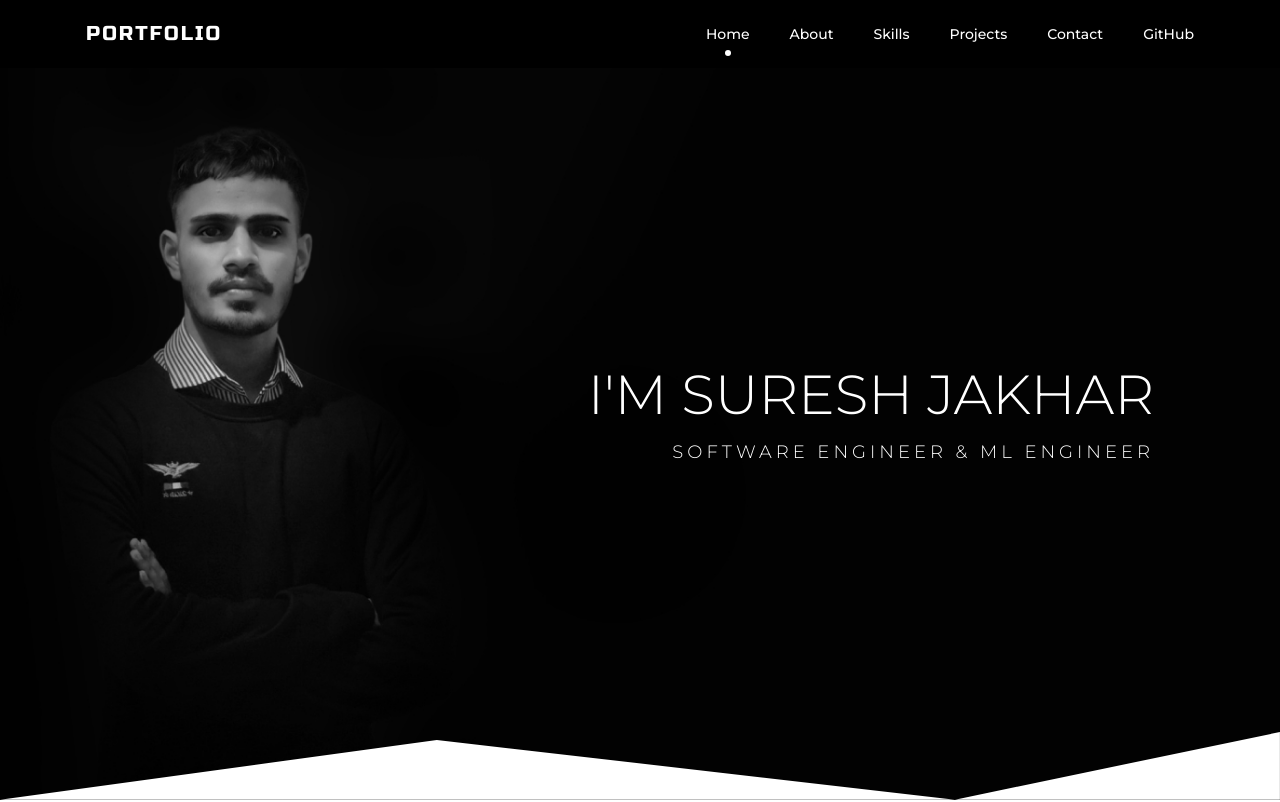
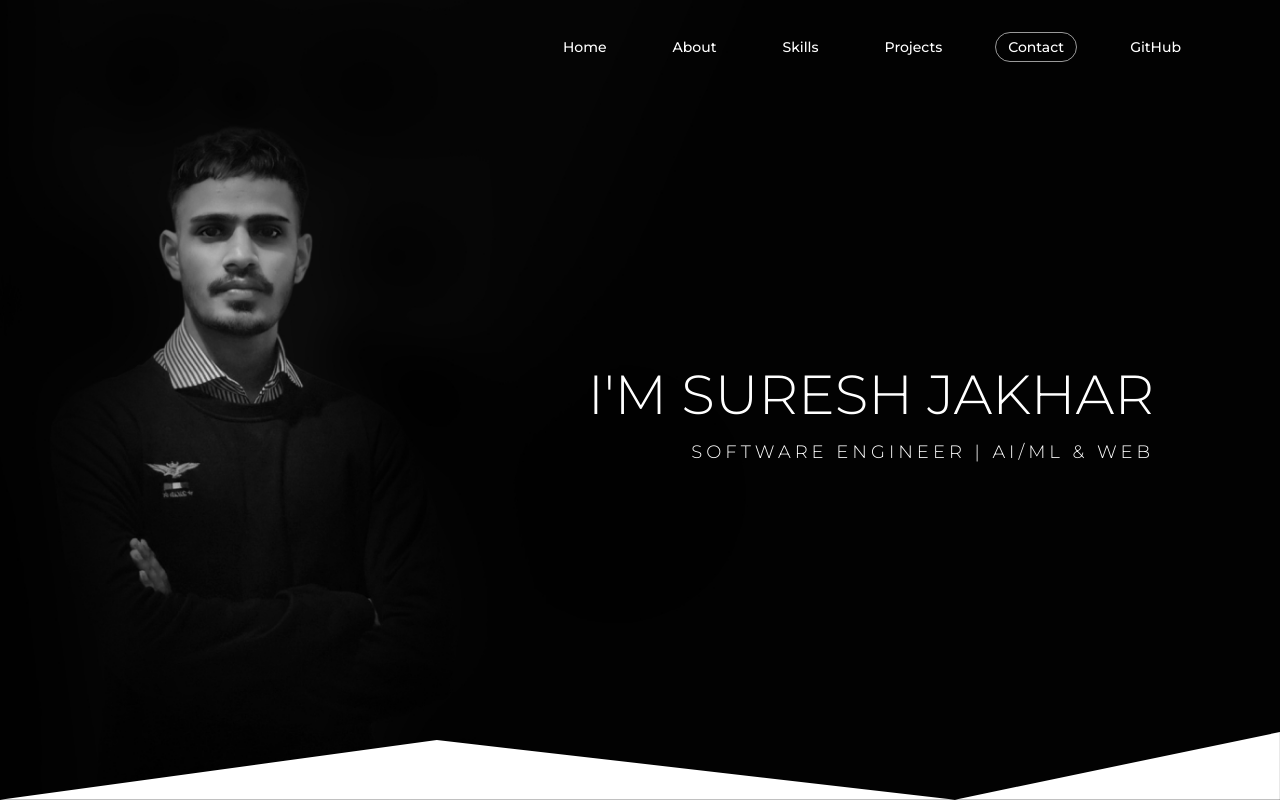
Before and after one commit to suresh-jakhar/Portfolio, a React (Vite) app: page / in a window 1280 px wide. Shown: the top 802 px of the page. Built offline with nearby package versions, Linux system fonts and the light colour scheme.

Commit message:
fix nav bar

```diff
--- a/index.html
+++ b/index.html
@@ -3,8 +3,8 @@
   <head>
     <meta charset="UTF-8" />
     <meta name="viewport" content="width=device-width, initial-scale=1.0" />
-    <title>Portfolio | Full Stack Developer</title>
-    <meta name="description" content="Professional portfolio website" />
+    <title>SOFTWARE ENGINEER | AI/ML & WEB</title>
+    <meta name="description" content="Portfolio of Suresh Jakhar — Software Engineer and AWS Certified Machine Learning Engineer specialising in full-stack development, search systems, and ML-powered applications." />
     <link rel="preconnect" href="https://fonts.googleapis.com" />
     <link rel="preconnect" href="https://fonts.gstatic.com" crossorigin />
     <link
--- a/src/App.jsx
+++ b/src/App.jsx
@@ -19,14 +19,14 @@ const App = () => {
   }, []);
 
   return (
-    <div className="rokstar">
+    <div className="portfolio-root">
       <Preloader preloaded={preloaded} />
       <Navbar />
       <HeroSection />
       <AboutSection />
       <ServicesSection />
+      <SkillsSection />
       <PortfolioSection />
-      <SkillsSection />
       <ContactSection />
       <Footer />
       <Toaster position="bottom-right" />
--- a/src/components/SectionTitle.jsx
+++ b/src/components/SectionTitle.jsx
@@ -1,6 +1,6 @@
 const SectionTitle = ({ title, className = '' }) => (
   <div className={`mb-12 ${className}`}>
-    <h2 className="text-3xl font-heading tracking-normal text-dark pb-4 relative before:absolute before:left-0 before:bottom-0 before:h-[5px] before:w-[55px] before:bg-dark after:absolute after:left-0 after:bottom-[2px] after:h-[1px] after:w-[255px] after:bg-dark">
+    <h2 className="text-3xl font-heading tracking-normal text-dark pb-5 relative before:absolute before:left-0 before:bottom-0 before:h-[4px] before:w-[80px] before:bg-dark after:absolute after:left-0 after:bottom-[1.5px] after:h-[1px] after:w-full after:bg-dark/20">
       {title}
     </h2>
   </div>
--- a/src/index.css
+++ b/src/index.css
@@ -20,28 +20,6 @@
     @apply max-w-[1140px] mx-auto px-4;
   }
 
-  .section-title {
-    @apply text-3xl font-heading tracking-normal text-dark pb-4 relative;
-  }
-
-  .section-title::before {
-    @apply absolute left-0 bottom-0 h-[5px] w-[55px] bg-dark;
-    content: '';
-  }
-
-  .section-title::after {
-    @apply absolute left-0 bottom-[2px] h-[1px] w-[255px] bg-dark;
-    content: '';
-  }
-
-  .nav-link {
-    @apply block text-white font-medium text-sm relative cursor-pointer;
-  }
-
-  .nav-link-hover {
-    @apply after:duration-300 after:content-[attr(data-hover)] after:absolute after:left-1/2 after:top-3/4 after:opacity-0 after:-translate-x-1/2 hover:after:top-1/2 hover:after:opacity-100;
-  }
-
   .input-field {
     @apply text-[13px] border-b border-neutral-200 outline-none w-full duration-300 focus:border-b-black h-8;
   }
--- a/src/sections/Footer.jsx
+++ b/src/sections/Footer.jsx
@@ -5,12 +5,8 @@ import { animateScroll as scroll } from 'react-scroll';
 const Footer = () => (
   <footer className="bg-gray-50 pt-10 md:pt-14 lg:pt-5 pb-5 relative">
     <div className="container">
-      <div className="text-center lg:text-left lg:flex justify-between items-center">
-        {/* Logo text */}
-        <a href="/" className="leading-none inline-block">
-          <span className="font-heading text-dark text-xl tracking-widest">PORTFOLIO</span>
-        </a>
-        <p className="mt-3 lg:mt-0">
+      <div className="text-center">
+        <p>
           © Suresh Jakhar {new Date().getFullYear()} · Built with{' '}
           <FaHeart className="inline text-red-600" /> in React
         </p>
--- a/src/sections/HeroSection.jsx
+++ b/src/sections/HeroSection.jsx
@@ -13,8 +13,8 @@ const HeroSection = () => (
           I'M SURESH JAKHAR
         </h1>
         <h2 className="text-white font-light text-md sm:text-lg tracking-[0.25rem] mt-2 sm:mt-4">
-          SOFTWARE ENGINEER &amp; ML ENGINEER
-        </h2>
+  SOFTWARE ENGINEER | AI/ML & WEB
+</h2>
       </div>
     </div>
     <WaveDivider className="hidden md:block" fillColor="#ffffff" />
--- a/src/sections/Navbar.jsx
+++ b/src/sections/Navbar.jsx
@@ -1,46 +1,69 @@
-import { useState, useEffect } from 'react';
+import { useState, useEffect, useRef } from 'react';
 import { Link } from 'react-scroll';
 import Hamburger from 'hamburger-react';
 import navLinks from '../data/navLinks';
 
 const NAV_LINK_CLS =
-  'block text-white font-medium text-sm relative cursor-pointer after:duration-300 ' +
-  'after:content-[attr(data-hover)] after:absolute after:left-1/2 after:top-3/4 ' +
-  'after:opacity-0 after:-translate-x-1/2 hover:after:top-1/2 hover:after:opacity-100 ' +
-  'after:hover:-translate-x-1/2 after:hover:-translate-y-1/2';
+  'block text-white font-medium text-sm cursor-pointer ' +
+  'px-3 py-1 rounded-full border border-transparent transition-[border-color] duration-300';
 
 const MOBILE_LINK_CLS =
-  'block text-white font-medium text-sm relative cursor-pointer py-1 px-3 duration-[400ms] hover:bg-white hover:text-dark';
-
-const ACTIVE_DOT =
-  'before:absolute before:h-[6px] before:w-[6px] before:rounded-full before:bg-white ' +
-  'before:left-1/2 before:-translate-x-1/2 before:-bottom-3';
+  'block text-white font-medium text-sm cursor-pointer py-1 px-3 duration-[400ms] hover:bg-white hover:text-dark';
 
 const Navbar = () => {
   const [scrolled, setScrolled] = useState(false);
   const [menuOpen, setMenuOpen] = useState(false);
+  const [activeSection, setActiveSection] = useState('hero');
+  const observerRef = useRef(null);
 
+  // Solid background after scrolling past hero
   useEffect(() => {
     const onScroll = () => setScrolled(window.scrollY >= 200);
     window.addEventListener('scroll', onScroll);
     return () => window.removeEventListener('scroll', onScroll);
   }, []);
 
+  // IntersectionObserver to reliably track which section is in view
+  useEffect(() => {
+    const sectionIds = navLinks
+      .filter((l) => !l.isExternal)
+      .map((l) => l.href);
+
+    const entries = {};
+
+    observerRef.current = new IntersectionObserver(
+      (observed) => {
+        observed.forEach((entry) => {
+          entries[entry.target.id] = entry.intersectionRatio;
+        });
+        // Pick the section with the highest visible ratio
+        const top = Object.entries(entries).sort((a, b) => b[1] - a[1])[0];
+        if (top && top[1] > 0) setActiveSection(top[0]);
+      },
+      { threshold: [0, 0.1, 0.25, 0.5, 0.75, 1], rootMargin: '-60px 0px 0px 0px' }
+    );
+
+    sectionIds.forEach((id) => {
+      const el = document.getElementById(id);
+      if (el) observerRef.current.observe(el);
+    });
+
+    return () => observerRef.current?.disconnect();
+  }, []);
+
   return (
     <header
-      className={`fixed left-0 top-0 w-full z-30 duration-[400ms] ${scrolled ? 'py-2' : 'py-2 md:py-5'}`}
-      style={{ backgroundColor: '#000000' }}
+      className={`fixed left-0 top-0 w-full z-30 duration-[400ms] ${
+        scrolled
+          ? 'py-4 bg-black/95 shadow-md'
+          : 'py-4 md:py-8 bg-transparent'
+      }`}
     >
       <div className="container">
-        <div className="sm:flex items-center justify-between">
-          {/* Logo + hamburger */}
-          <div className="flex items-center justify-between">
-            <a href="/" className="leading-none inline-block">
-              <span className="text-white font-heading text-xl tracking-widest">PORTFOLIO</span>
-            </a>
-            <span className="sm:hidden">
-              <Hamburger toggled={menuOpen} toggle={setMenuOpen} size={25} color="white" />
-            </span>
+        <div className="sm:flex items-center justify-end">
+          {/* Hamburger (mobile only) */}
+          <div className="flex items-center justify-end sm:hidden">
+            <Hamburger toggled={menuOpen} toggle={setMenuOpen} size={25} color="white" />
           </div>
 
           {/* Desktop nav */}
@@ -51,22 +74,23 @@ const Navbar = () => {
                   {link.isExternal ? (
                     <a
                       href={link.href}
-                      download={link.download}
-                      data-hover={link.name.toLowerCase()}
+                      target="_blank"
+                      rel="noreferrer"
                       className={NAV_LINK_CLS}
                     >
-                      <span className="block duration-300">{link.name}</span>
+                      {link.name}
                     </a>
                   ) : (
                     <Link
-                      spy
                       smooth
+                      duration={300}
+                      offset={-70}
                       to={link.href}
-                      activeClass={ACTIVE_DOT}
-                      data-hover={link.name.toLowerCase()}
-                      className={NAV_LINK_CLS}
+                      className={`${NAV_LINK_CLS} ${
+                        activeSection === link.href ? 'border-white/60' : ''
+                      }`}
                     >
-                      <span className="block duration-300">{link.name}</span>
+                      {link.name}
                     </Link>
                   )}
                 </li>
@@ -76,21 +100,22 @@ const Navbar = () => {
 
           {/* Mobile nav */}
           <nav
-            className={`bg-black overflow-hidden duration-300 sm:hidden ${
-              menuOpen ? 'mt-3 h-[130px]' : 'mt-0 h-0'
+            className={`bg-black/90 overflow-hidden duration-300 sm:hidden ${
+              menuOpen ? 'mt-3 h-[200px]' : 'mt-0 h-0'
             }`}
           >
             <ul className="nav p-2">
               {navLinks.map((link) => (
                 <li key={link.id}>
                   {link.isExternal ? (
-                    <a href={link.href} download={link.download} className={MOBILE_LINK_CLS}>
+                    <a href={link.href} target="_blank" rel="noreferrer" className={MOBILE_LINK_CLS}>
                       {link.name}
                     </a>
                   ) : (
                     <Link
-                      spy
                       smooth
+                      duration={300}
+                      offset={-70}
                       to={link.href}
                       className={MOBILE_LINK_CLS}
                       onClick={() => setMenuOpen(false)}
```
